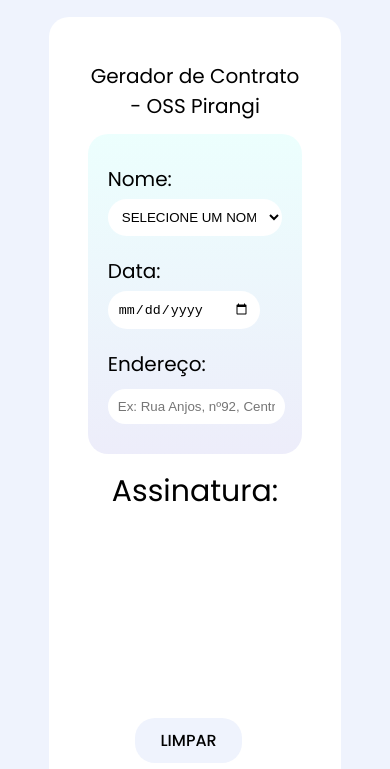
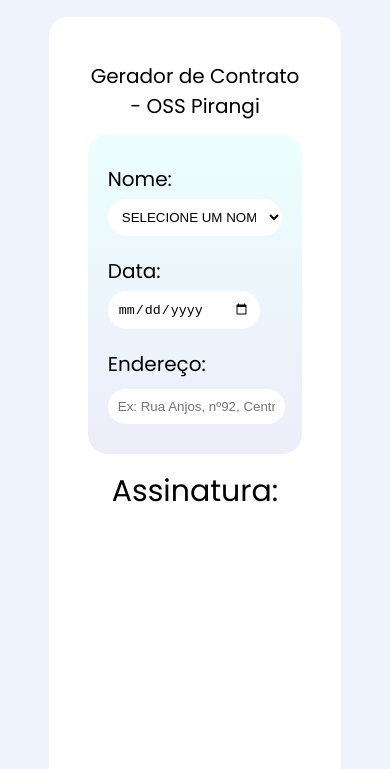
Before and after one commit to malusinsso/osscontratosnew, a website: page index.html in a window 390 px wide. Shown: the part 75-844 px from the top of the page. Drawn offline with nearby package versions, Linux system fonts and the light colour scheme; a web font is replaced by a local one.

Commit message:
Update style.css

```diff
--- a/style.css
+++ b/style.css
@@ -250,8 +250,7 @@ input{
 
     canvas{
         width: 100%;
-        height: 200px;
-        border: block #000000;
+        height: 400px;
 
     }
 
```
